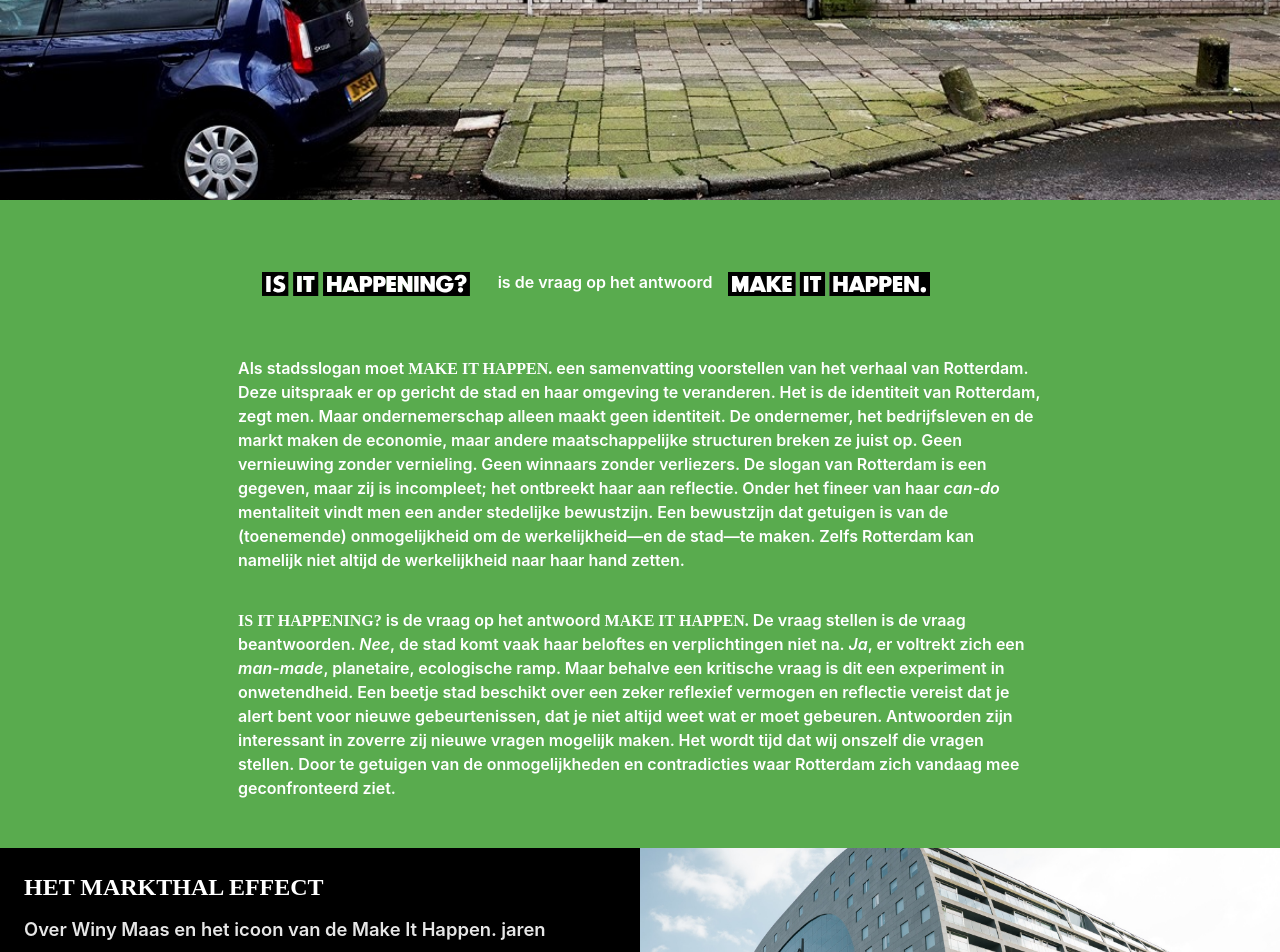
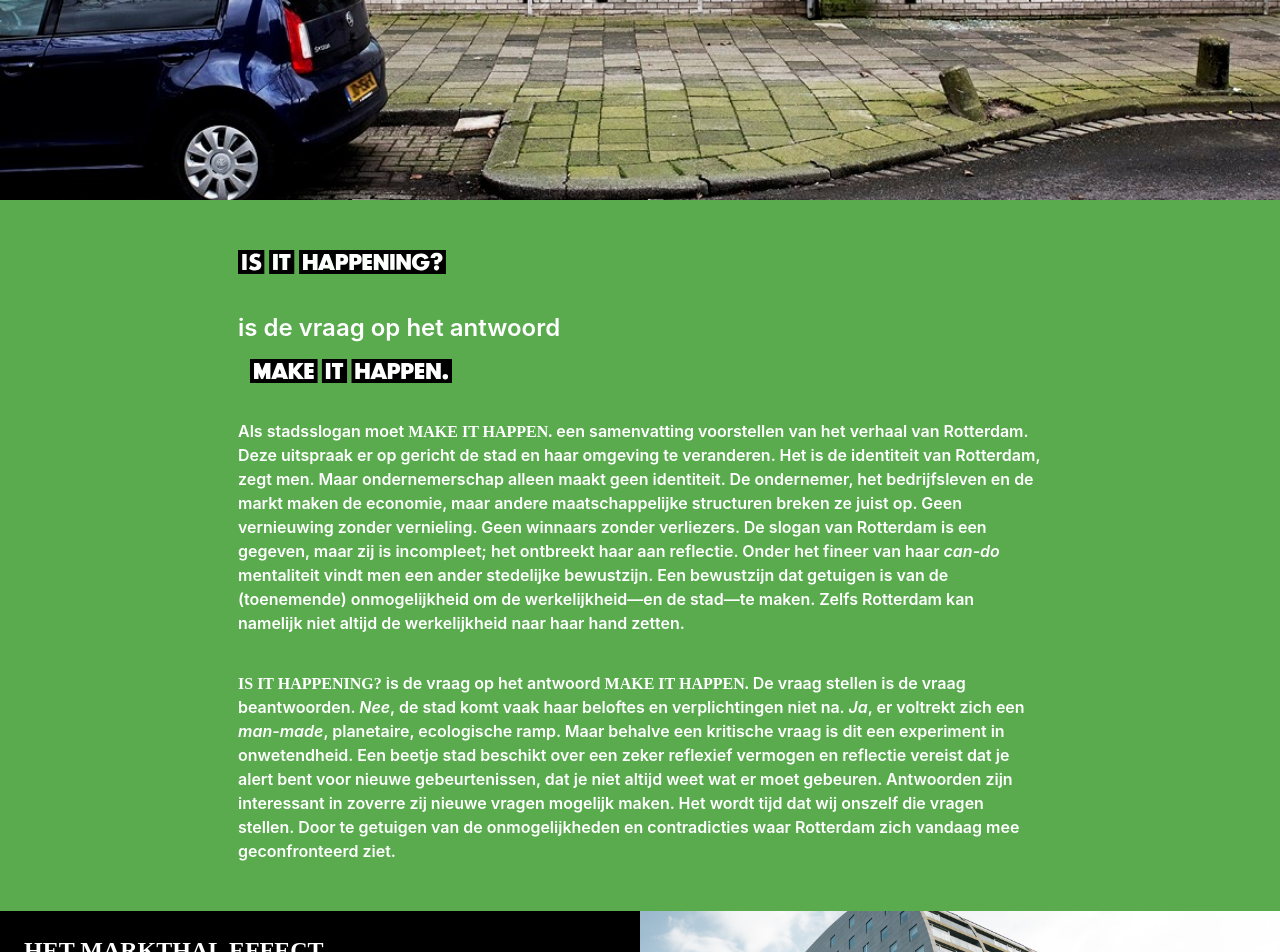
Before and after one commit to norealdirection/norealdirection.github.io, a Jekyll site: the page built from index.markdown, in a window 1280 px wide. Shown: the part 480-1432 px from the top of the page. Built offline with Jekyll 4.4.1, drawn with Linux system fonts in a browser that asks for light colours.

Commit message:
Update index.markdown

```diff
--- a/index.markdown
+++ b/index.markdown
@@ -4,9 +4,9 @@
 order: 0
 subtitle: |
 ---
-<img src="/assets/logos/iih-b.svg" height="24px" style="display: inline-block; margin: 24px;" markdown="1">
-is de vraag op het antwoord
-<img src="/assets/logos/mih-b.svg" href="https://www.rotterdammakeithappen.nl" height="24px" style="display: inline-block; margin: 12px;" markdown="1">
+<img src="/assets/logos/iih-b.svg" height="24px" style="display: inline-block; margin-right: 12px;" markdown="1">
+# is de vraag op het antwoord
+<img src="/assets/logos/mih-b.svg" href="https://www.rotterdammakeithappen.nl" height="24px" style="display: inline-block; margin-left: 12px;" markdown="1">
 
 Als stadsslogan moet **MAKE IT HAPPEN.** een samenvatting voorstellen van het verhaal van Rotterdam. Deze uitspraak er op gericht de stad en haar omgeving te veranderen. Het is de identiteit van Rotterdam, zegt men. Maar ondernemerschap alleen maakt geen identiteit. De ondernemer, het bedrijfsleven en de markt maken de economie, maar andere maatschappelijke structuren breken ze juist op. Geen vernieuwing zonder vernieling. Geen winnaars zonder verliezers. De slogan van Rotterdam is een gegeven, maar zij is incompleet; het ontbreekt haar aan reflectie. Onder het fineer van haar _can-do_ mentaliteit vindt men een ander stedelijke bewustzijn. Een bewustzijn dat getuigen is van de (toenemende) onmogelijkheid om de werkelijkheid—en de stad—te maken. Zelfs Rotterdam kan namelijk niet altijd de werkelijkheid naar haar hand zetten.
 
```
